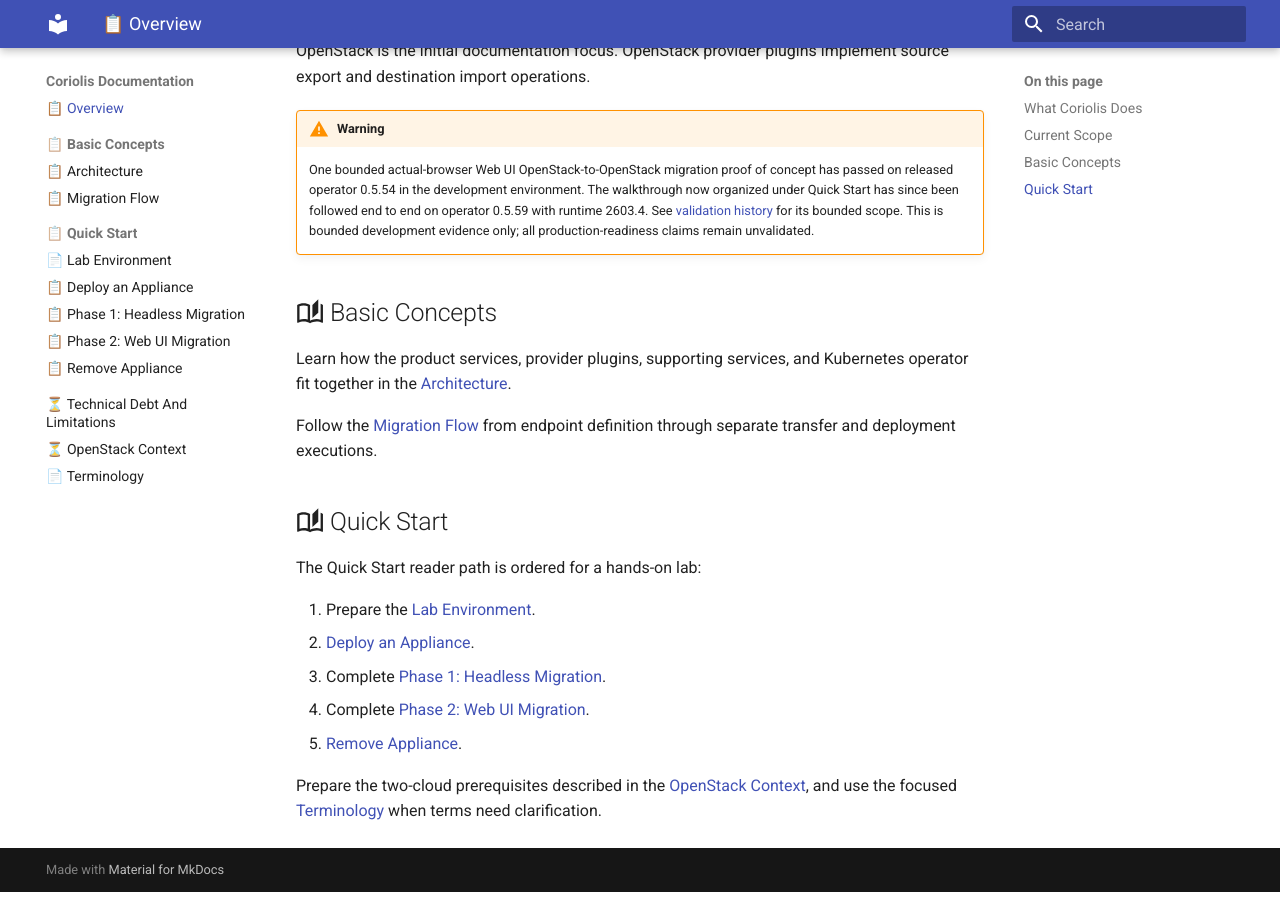
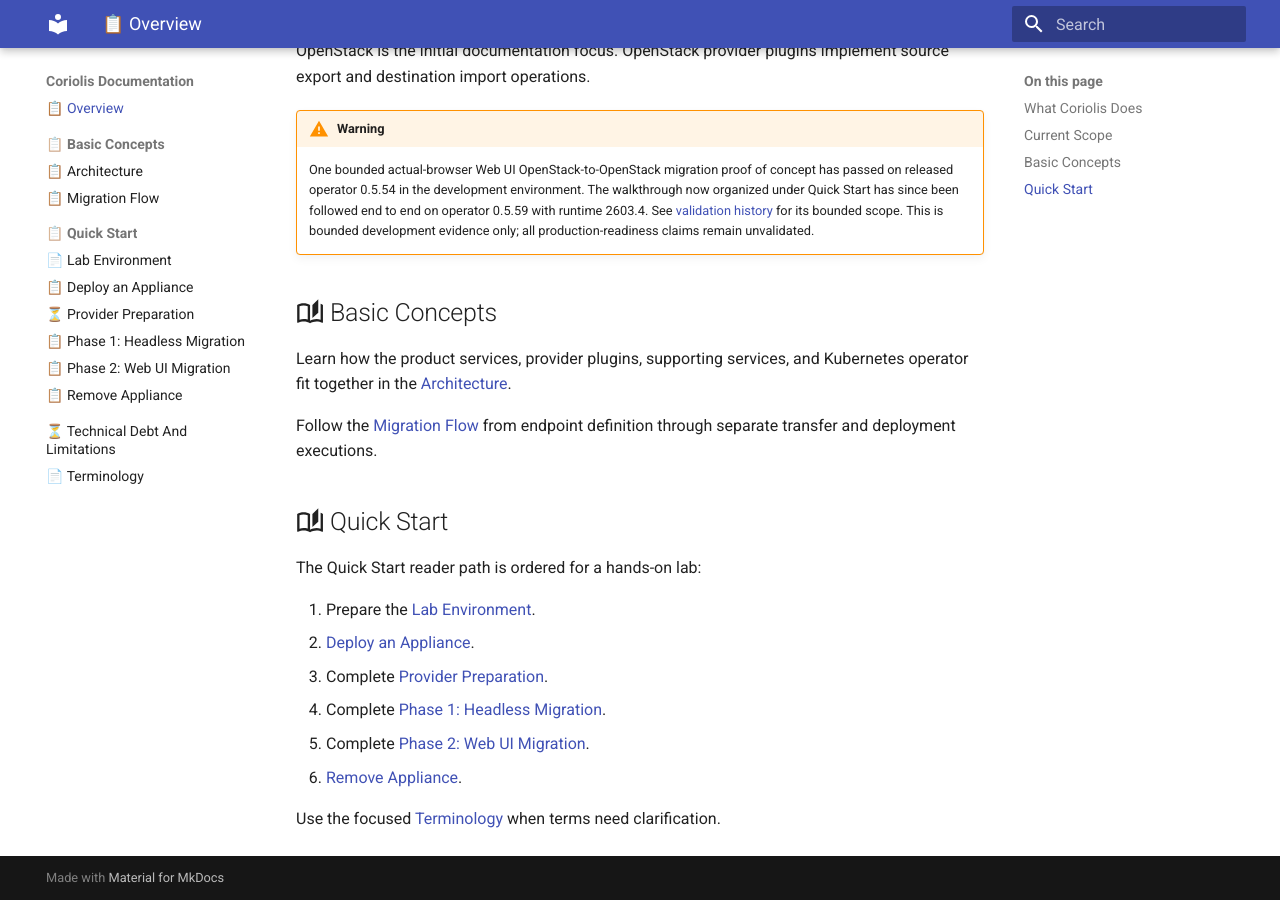
Before and after one commit to radumoisan/coriolis, an MkDocs documentation site: the page built from docs/index.md, in a window 1280 px wide and 900 px high, scrolled down 597 px. Built offline with MkDocs 1.6.1 and Material for MkDocs 9.7.7, drawn with Linux system fonts in a browser that asks for light colours.

Commit message:
Move provider preparation into quick start

```diff
--- a/docs/index.md
+++ b/docs/index.md
@@ -28,8 +28,9 @@
 
 1. Prepare the [Lab Environment](operator-lab-environment.md).
 2. [Deploy an Appliance](deploy-appliance.md).
-3. Complete [Phase 1: Headless Migration](headless-migration.md).
-4. Complete [Phase 2: Web UI Migration](web-ui-migration.md).
-5. [Remove Appliance](remove-appliance.md).
+3. Complete [Provider Preparation](openstack-provider.md).
+4. Complete [Phase 1: Headless Migration](headless-migration.md).
+5. Complete [Phase 2: Web UI Migration](web-ui-migration.md).
+6. [Remove Appliance](remove-appliance.md).
 
-Prepare the two-cloud prerequisites described in the [OpenStack Context](openstack-provider.md), and use the focused [Terminology](terminology.md) when terms need clarification.
+Use the focused [Terminology](terminology.md) when terms need clarification.
--- a/mkdocs.yml
+++ b/mkdocs.yml
@@ -16,11 +16,11 @@
   - 📋 Quick Start:
       - 📄 Lab Environment: operator-lab-environment.md
       - 📋 Deploy an Appliance: deploy-appliance.md
+      - ⏳ Provider Preparation: openstack-provider.md
       - "📋 Phase 1: Headless Migration": headless-migration.md
       - "📋 Phase 2: Web UI Migration": web-ui-migration.md
       - 📋 Remove Appliance: remove-appliance.md
   - ⏳ Technical Debt And Limitations: technical-debt.md
-  - ⏳ OpenStack Context: openstack-provider.md
   - 📄 Terminology: terminology.md
 
 markdown_extensions:
```
Also changed, not shown: docs/openstack-provider.md (+1 -1 lines), docs/technical-debt.md (+1 -1 lines), docs/terminology.md (+1 -1 lines).
